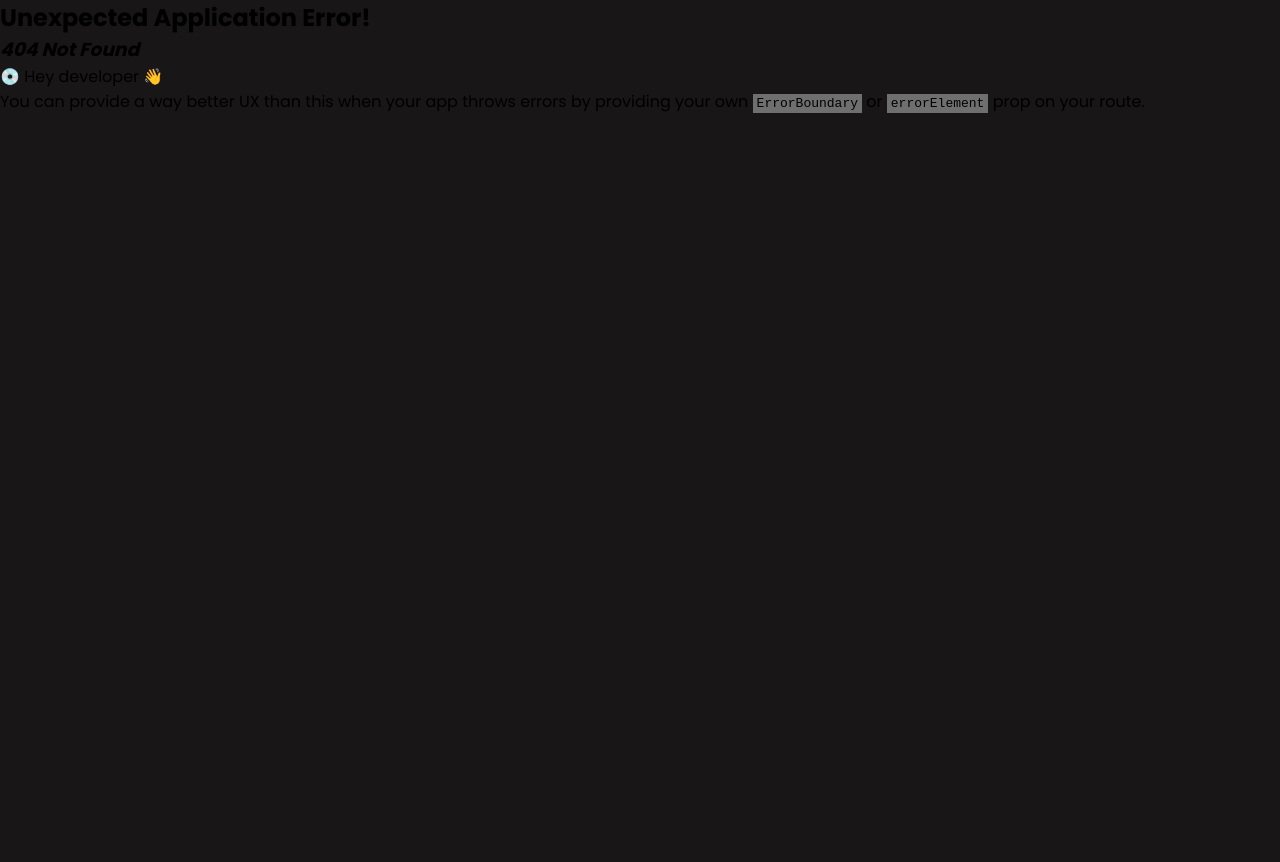
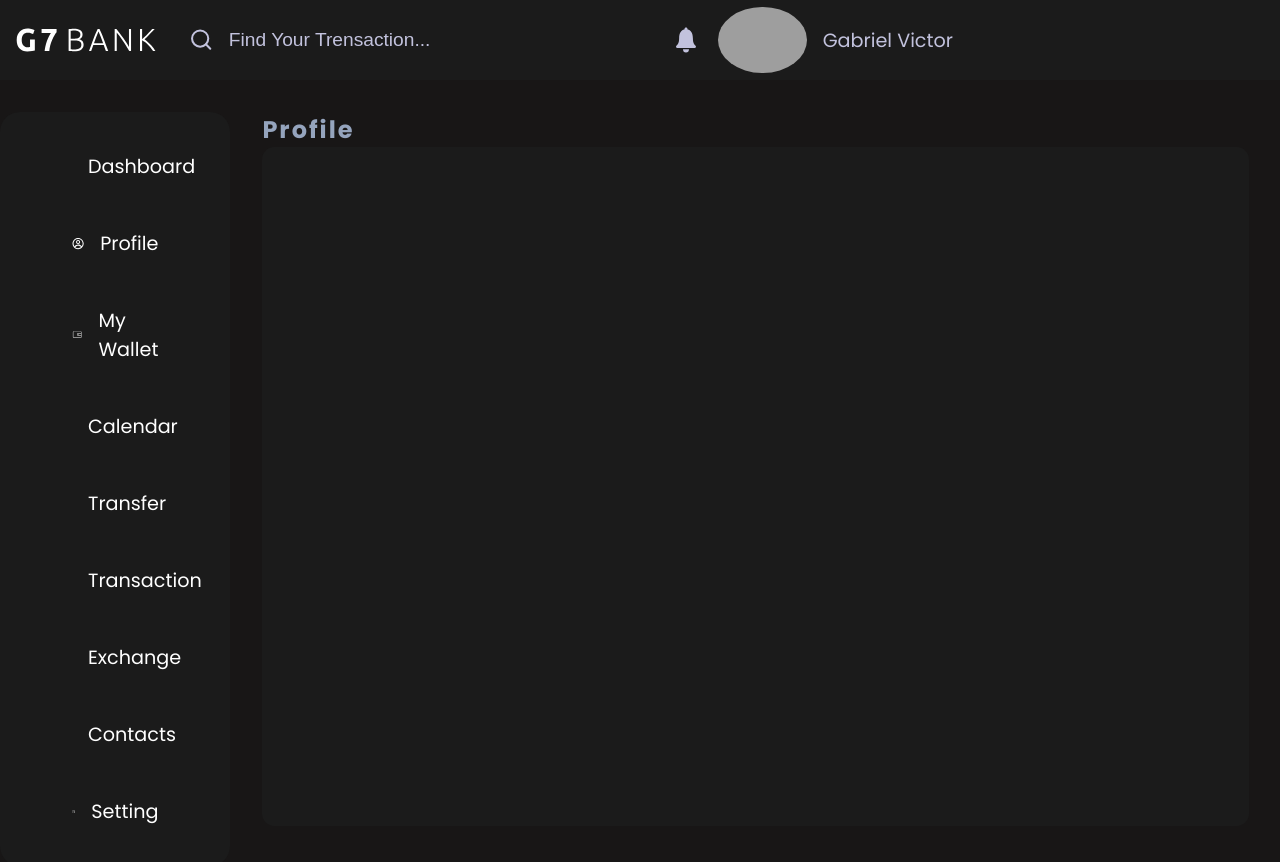
Before and after one commit to Gabriel-Vict0r/g7bank-dashboard, a React (Vite) app: page /profile in a window 1280 px wide. Before the commit this address had no page. Shown: the top 862 px of the page. Before the commit the page ends 800 px from the top, so only its background shows below. Built offline with nearby package versions, Linux system fonts and the light colour scheme; grey boxes are pictures that could not be loaded.

Commit message:
feat, style
insert from a new page called Profile, for user see yours personal data and also edit it

```diff
--- a/src/App.jsx
+++ b/src/App.jsx
@@ -1,12 +1,14 @@
 import Login from "./components/pages/Login/Login";
 import SignUp from "./components/pages/Login/SignUp";
 import Dashboard from "./components/pages/Dashboard/Dashboard";
+import Profile from "./components/pages/Profile/Profile";
 function App() {
   return (
     <div className="App">
       <Login />
       <SignUp />
       <Dashboard />
+      <Profile />
     </div>
   );
 }
--- a/src/Global/GeneralComponents.jsx
+++ b/src/Global/GeneralComponents.jsx
@@ -4,3 +4,15 @@ import styled from "styled-components";
 export const Logo = styled.img`
   width: ${prop => (prop.$Header ? '140px' : '170px')};
 `;
+export const Main = styled.body`
+  display: flex;
+  flex-direction: row;
+  margin-top: 7rem;
+  gap: 2rem;
+  width: 100%;
+`;
+export const Tittle = styled.h1`
+  color: ${(prop) => prop.theme.colors.Title};
+  grid-area: titPag;
+  letter-spacing: 2px;
+`;
--- /dev/null
+++ b/src/components/Header.jsx
@@ -0,0 +1,40 @@
+import React from "react";
+import {
+  Header,
+  SearchBar,
+  ContainerSearch,
+  InfoProfile,
+  ImageProfile,
+  UserName,
+} from "./Header.style";
+import { Logo } from "../Global/GeneralComponents";
+import LogoSvg from "../img/logo.svg";
+import { useState } from "react";
+import { FiSearch } from "react-icons/fi";
+import { IoIosNotifications } from "react-icons/io";
+const HeaderComponent = () => {
+  const [color, setColor] = useState(false);
+  return (
+    <Header>
+      <Logo src={LogoSvg} $Header />
+      <ContainerSearch $colorSvg={color}>
+        <FiSearch />
+        <SearchBar
+          type="search"
+          placeholder="Find Your Trensaction..."
+          onFocus={() => setColor(true)}
+          onBlur={() => setColor(false)}
+        />
+      </ContainerSearch>
+      <InfoProfile></InfoProfile>
+      <InfoProfile></InfoProfile>
+      <InfoProfile>
+        <IoIosNotifications />
+        <ImageProfile src="https://avatars.githubusercontent.com/u/46754034?s=96&v=4" />
+        <UserName>Gabriel Victor</UserName>
+      </InfoProfile>
+    </Header>
+  );
+};
+
+export default HeaderComponent;
--- /dev/null
+++ b/src/components/Menu.jsx
@@ -0,0 +1,60 @@
+import React from 'react'
+import { Menu, List, Element } from "./Menu.style";
+import {
+  MdOutlineDashboard,
+  MdOutlineCurrencyExchange,
+  MdOutlineContacts,
+} from "react-icons/md";
+import { CgProfile } from "react-icons/cg";
+import { CiWallet } from "react-icons/ci";
+import { BsCalendar3Range, BsGraphUpArrow } from "react-icons/bs";
+import { FaFileInvoiceDollar } from "react-icons/fa";
+import { RiListSettingsLine } from "react-icons/ri";
+import { BiTransfer } from "react-icons/bi";
+const MenuComponent = () => {
+    const menuLinks = [
+      {
+        content: "Dashboard",
+        route: "/dashboard",
+        icon: <MdOutlineDashboard />,
+      },
+      { content: "Profile", route: "/profile", icon: <CgProfile /> },
+      {
+        content: "My Wallet",
+        submenus: [
+          { content: "Asset & balance", route: "/assetBalance" },
+          { content: "Card management", route: "/cardManagement" },
+        ],
+        icon: <CiWallet />,
+      },
+      { content: "Calendar", route: "/calendar", icon: <BsCalendar3Range /> },
+      { content: "Transfer", route: "/transfer", icon: <BiTransfer /> },
+      {
+        content: "Transaction",
+        route: "/transaction",
+        icon: <BsGraphUpArrow />,
+      },
+      {
+        content: "Exchange",
+        route: "/exchange",
+        icon: <MdOutlineCurrencyExchange />,
+      },
+      { content: "Contacts", route: "/contacts", icon: <MdOutlineContacts /> },
+      { content: "Setting", route: "/setting", icon: <RiListSettingsLine /> },
+    ];
+  return (
+    <Menu>
+      <List>
+        {/* Mapping the const MenuLinks*/}
+        {menuLinks.map((el) => (
+          <Element to={el.route}>
+            {el.icon}
+            {el.content}
+          </Element>
+        ))}
+      </List>
+    </Menu>
+  );
+}
+
+export default MenuComponent
--- a/src/components/pages/Dashboard/Dashboard.jsx
+++ b/src/components/pages/Dashboard/Dashboard.jsx
@@ -1,101 +1,23 @@
 import React from "react";
-import { Tittle, Content, Main, WrapperCard, WrapperTwo } from "./Dashboard.style";
-import {
-  Header,
-  SearchBar,
-  ContainerSearch,
-  InfoProfile,
-  ImageProfile,
-  UserName,
-} from "./Header.style";
-import { Menu, List, Element } from "./Menu.style";
+import { WrapperCard, WrapperTwo, Content } from "./Dashboard.style";
 import Balance from "../../CardBalance";
+import MenuComponent from "../../Menu";
 import Earn from "../../CardEarn";
 import Activity from "../../CardActivity";
-import { Logo } from "../../../Global/GeneralComponents";
-import LogoSvg from "../../../img/logo.svg";
 import Login from "../Login/Login";
-import { FiSearch } from "react-icons/fi";
-import { IoIosNotifications } from "react-icons/io";
-import { useState } from "react";
 import { Link } from "react-router-dom";
-import {
-  MdOutlineDashboard,
-  MdOutlineCurrencyExchange,
-  MdOutlineContacts,
-} from "react-icons/md";
-import { CgProfile } from "react-icons/cg";
-import { CiWallet } from "react-icons/ci";
-import { BsCalendar3Range, BsGraphUpArrow } from "react-icons/bs";
-import { FaFileInvoiceDollar } from "react-icons/fa";
-import { RiListSettingsLine } from "react-icons/ri";
-import { BiTransfer } from "react-icons/bi";
 import TotalTransaction from "../../TotalTransaction";
 import QuickTransfer from "../../QuickTransfer";
+import HeaderComponent from "../../Header";
+import { Main, Tittle} from "../../../Global/GeneralComponents";
 const Dashboard = () => {
   //Hook for management the color state from search Icon
-  const [color, setColor] = useState(false);
 
   //List from menu links
-  const menuLinks = [
-    {
-      content: "Dashboard",
-      route: "/dashboard",
-      icon: <MdOutlineDashboard />,
-    },
-    { content: "Profile", route: "/profile", icon: <CgProfile /> },
-    {
-      content: "My Wallet",
-      submenus: [
-        { content: "Asset & balance", route: "/assetBalance" },
-        { content: "Card management", route: "/cardManagement" },
-      ],
-      icon: <CiWallet />,
-    },
-    { content: "Calendar", route: "/calendar", icon: <BsCalendar3Range /> },
-    { content: "Transfer", route: "/transfer", icon: <BiTransfer /> },
-    { content: "Transaction", route: "/transaction", icon: <BsGraphUpArrow /> },
-    {
-      content: "Exchange",
-      route: "/exchange",
-      icon: <MdOutlineCurrencyExchange />,
-    },
-    { content: "Contacts", route: "/contacts", icon: <MdOutlineContacts /> },
-    { content: "Setting", route: "/setting", icon: <RiListSettingsLine /> },
-  ];
   return (
     <Main>
-      <Header>
-        <Logo src={LogoSvg} $Header />
-        <ContainerSearch $colorSvg={color}>
-          <FiSearch />
-          <SearchBar
-            type="search"
-            placeholder="Find Your Trensaction..."
-            onFocus={() => setColor(true)}
-            onBlur={() => setColor(false)}
-          />
-        </ContainerSearch>
-        <InfoProfile></InfoProfile>
-        <InfoProfile></InfoProfile>
-        <InfoProfile>
-          <IoIosNotifications />
-          <ImageProfile src="https://avatars.githubusercontent.com/u/46754034?s=96&v=4" />
-          <UserName>Gabriel Victor</UserName>
-        </InfoProfile>
-      </Header>
-
-      <Menu>
-        <List>
-          {/* Mapping the const MenuLinks*/}
-          {menuLinks.map((el) => (
-            <Element to={el.route}>
-              {el.icon}
-              {el.content}
-            </Element>
-          ))}
-        </List>
-      </Menu>
+      <HeaderComponent />
+      <MenuComponent />
       <Content>
         <Tittle>Dashboard</Tittle>
         <WrapperCard>
--- a/src/components/pages/Dashboard/Dashboard.style.jsx
+++ b/src/components/pages/Dashboard/Dashboard.style.jsx
@@ -1,13 +1,7 @@
 import styled from "styled-components";
 import { BiTransfer } from "react-icons/bi";
 import { RiAccountPinBoxLine } from "react-icons/ri";
-export const Main = styled.body`
-  display: flex;
-  flex-direction: row;
-  margin-top: 7rem;
-  gap: 2rem;
-  width: 100%;
-`;
+
 export const Content = styled.main`
   display: grid;
   grid-template-areas:
@@ -15,11 +9,6 @@ export const Content = styled.main`
     "activity transactions";
   width: 100%;
   column-gap: 4rem;
-`;
-export const Tittle = styled.h1`
-  color: ${(prop) => prop.theme.colors.Title};
-  grid-area: titPag;
-  letter-spacing: 2px;
 `;
 export const Icon = styled(BiTransfer)`
   grid-area: icon;
--- /dev/null
+++ b/src/components/pages/Profile/HeaderProfile.jsx
@@ -0,0 +1,11 @@
+import React from 'react'
+import {HeaderPro} from './Profile.style'
+const HeaderProfile = () => {
+  return (
+      <HeaderPro>
+
+    </HeaderPro>
+  )
+}
+
+export default HeaderProfile
--- /dev/null
+++ b/src/components/pages/Profile/Profile.jsx
@@ -0,0 +1,22 @@
+import React from "react";
+import HeaderComponent from "../../Header";
+import MenuComponent from "../../Menu";
+import {Main, Tittle } from "../../../Global/GeneralComponents";
+import { Wrapper, Content } from "./Profile.style";
+import HeaderProfile from "./HeaderProfile";
+const Profile = () => {
+  return (
+    <Main>
+      <HeaderComponent />
+      <MenuComponent />
+      <Content>
+              <Tittle>Profile</Tittle>
+              <Wrapper>
+                  <HeaderProfile />
+              </Wrapper>
+      </Content>
+    </Main>
+  );
+};
+
+export default Profile;
--- /dev/null
+++ b/src/components/pages/Profile/Profile.style.jsx
@@ -0,0 +1,18 @@
+import styled from "styled-components";
+
+export const Wrapper = styled.div`
+  background-color: ${(prop) => prop.theme.colors.blackSecondary};
+  width: 97%;
+  height: 90%;
+  border-radius: .785rem;
+`;
+export const Content = styled.section`
+    width: 100%;
+`
+export const HeaderPro = styled.header`
+    width: 100%;
+    display: flex;
+    flex-direction: column;
+    justify-content: space-between;
+    align-items: center;
+`
--- a/src/main.jsx
+++ b/src/main.jsx
@@ -13,6 +13,7 @@ import GlobalStyle from "./Global/GlobalStyle";
 import { ThemeProvider } from "styled-components";
 import { theme } from "./Global/Theme";
 import Dashboard from "./components/pages/Dashboard/Dashboard";
+import Profile from "./components/pages/Profile/Profile";
 
 const router = createBrowserRouter([
   {
@@ -26,6 +27,10 @@ const router = createBrowserRouter([
   {
     path: '/dashboard',
     element: <Dashboard />,
+  },
+  {
+    path: '/profile',
+    element: <Profile />
   }
 ]);
 ReactDOM.createRoot(document.getElementById("root")).render(
```
Also changed, not shown: src/components/Header.style.jsx (renamed from src/components/pages/Dashboard/Header.style.jsx), src/components/Menu.style.jsx (renamed from src/components/pages/Dashboard/Menu.style.jsx).
